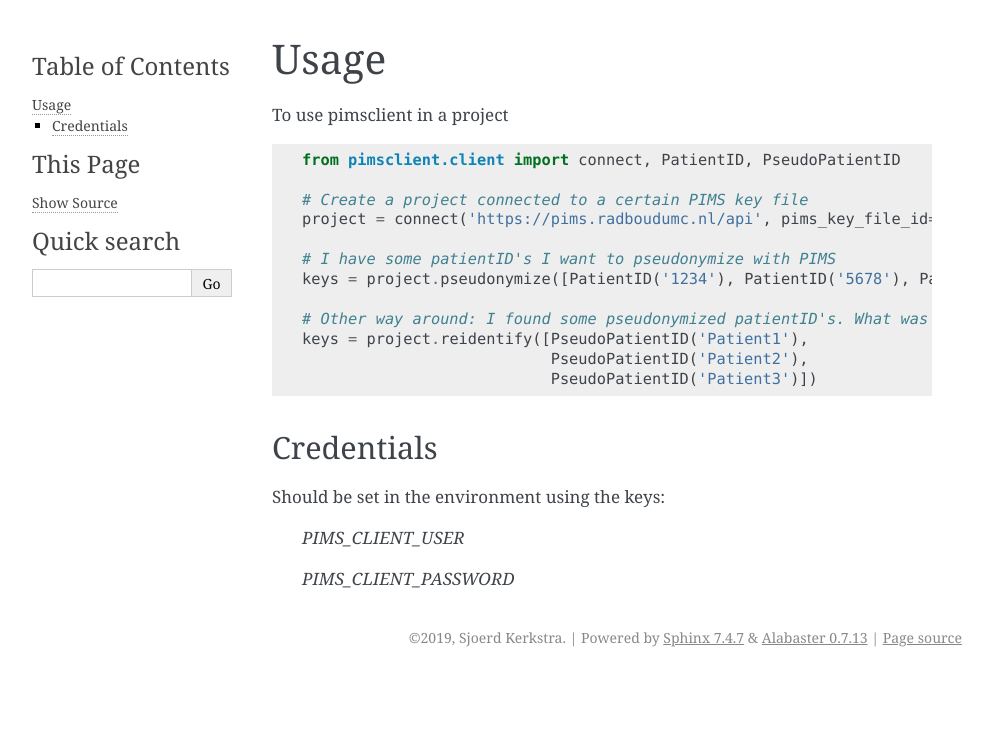
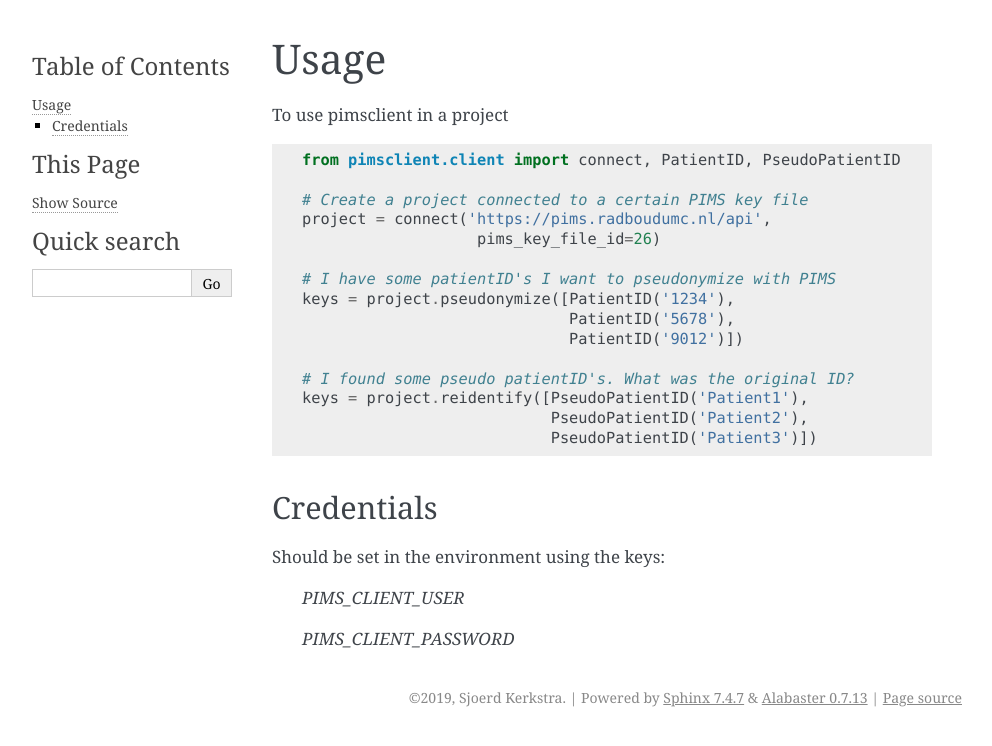
Before and after one commit to sjoerdk/pimsclient, a Sphinx documentation site: the page built from docs/usage.rst, in a window 1280 px wide. Shown: the top 746 px of the page, without its empty margins (148-1140 px from the left). Built offline with Sphinx 7.4.7, drawn with Linux system fonts in a browser that asks for light colours; pages that are not in the unit, such as notebooks, are missing from menus.

Commit message:
Improves docs TRAC#8558

```diff
--- a/docs/usage.rst
+++ b/docs/usage.rst
@@ -9,12 +9,15 @@ To use pimsclient in a project
     from pimsclient.client import connect, PatientID, PseudoPatientID
 
     # Create a project connected to a certain PIMS key file
-    project = connect('https://pims.radboudumc.nl/api', pims_key_file_id=26)
+    project = connect('https://pims.radboudumc.nl/api',
+                       pims_key_file_id=26)
 
     # I have some patientID's I want to pseudonymize with PIMS
-    keys = project.pseudonymize([PatientID('1234'), PatientID('5678'), PatientID('9012')])
+    keys = project.pseudonymize([PatientID('1234'),
+                                 PatientID('5678'),
+                                 PatientID('9012')])
 
-    # Other way around: I found some pseudonymized patientID's. What was the original ID?
+    # I found some pseudo patientID's. What was the original ID?
     keys = project.reidentify([PseudoPatientID('Patient1'),
                                PseudoPatientID('Patient2'),
                                PseudoPatientID('Patient3')])
```
Also changed, not shown: README.rst (+7 -1 lines).
